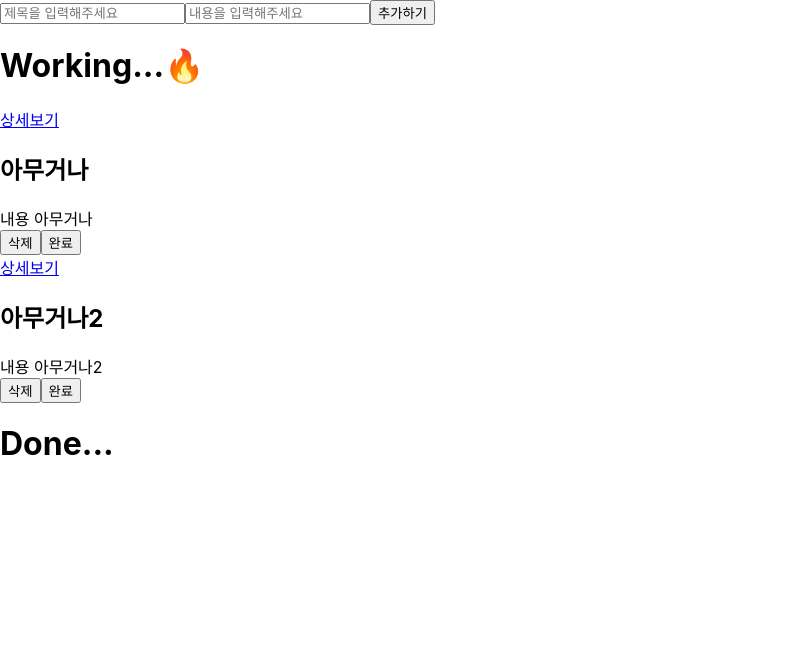
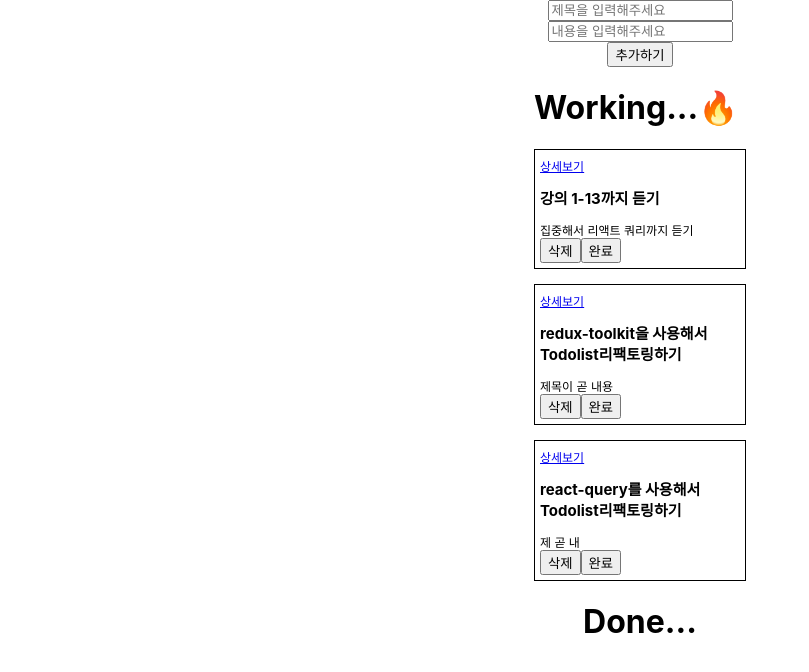
Before and after one commit to junho01052/lv2-todo-list, a React (Create React App) app: page / in a window 1280 px wide. Shown: the top 672 px of the page, without its empty margins (0-809 px from the left). Built offline with nearby package versions, Linux system fonts and the light colour scheme.

Commit message:
refactor: using redux-toolkit

```diff
--- a/package.json
+++ b/package.json
@@ -3,6 +3,7 @@
   "version": "0.1.0",
   "private": true,
   "dependencies": {
+    "@reduxjs/toolkit": "^1.9.5",
     "@testing-library/jest-dom": "^5.16.5",
     "@testing-library/react": "^13.4.0",
     "@testing-library/user-event": "^13.5.0",
--- a/src/App.jsx
+++ b/src/App.jsx
@@ -3,11 +3,11 @@ import Router from "./shared/Router";
 import store from "./redux/config/configStore";
 
 function App() {
-  return(
+  return (
     <Provider store={store}>
       <Router />
     </Provider>
-  )
+  );
 }
 
 export default App;
--- a/src/components/Input.jsx
+++ b/src/components/Input.jsx
@@ -1,44 +1,40 @@
 import { useState } from "react";
-import { v4 as uuidv4 } from 'uuid';
+import { v4 as uuidv4 } from "uuid";
 import { useDispatch } from "react-redux";
-import { addItem } from "../redux/modules/reducers";
-
+import { addItem } from "../redux/modules/todos";
 
 const Input = () => {
-
-    const [title, setTitle] = useState("")
-    const [body, setBody] = useState("")
+  const [title, setTitle] = useState("");
+  const [body, setBody] = useState("");
 
   const dispatch = useDispatch();
 
   const onChangeTitle = (e) => {
-        setTitle(e.target.value)
-    }
+    setTitle(e.target.value);
+  };
 
   const onChangeBody = (e) => {
-        setBody(e.target.value)
-    }
-
-    const addTodo = () => {
+    setBody(e.target.value);
+  };
   const newObj = {
     id: uuidv4(),
     title,
     body,
-            isDone : false
-        }
-        dispatch(addItem(newObj))
-        setTitle("")
-        setBody("")
-    }
+    isDone: false,
+  };
+  const addTodo = () => {
+    dispatch(addItem(newObj));
+    setTitle("");
+    setBody("");
+  };
 
   return (
     <>
-            <input type="text" value={title} placeholder='제목을 입력해주세요'
-            onChange={onChangeTitle}></input>
-            <input type="text" value={body} placeholder='내용을 입력해주세요' onChange={onChangeBody}></input>
+      <input type="text" value={title} placeholder="제목을 입력해주세요" onChange={onChangeTitle}></input>
+      <input type="text" value={body} placeholder="내용을 입력해주세요" onChange={onChangeBody}></input>
       <button onClick={addTodo}>추가하기</button>
     </>
   );
-}
+};
 
 export default Input;
--- a/src/components/TodoItem.jsx
+++ b/src/components/TodoItem.jsx
@@ -1,32 +1,49 @@
 import { Link } from "react-router-dom";
 import { useDispatch } from "react-redux";
-import { deleteItem, updateItem } from "../redux/modules/reducers";
-
+import { deleteItem, updateItem } from "../redux/modules/todos";
+import { styled } from "styled-components";
 
 const TodoItem = ({ e }) => {
   const deleteTodo = (id) => {
-    dispatch(deleteItem(id))
-  }
+    dispatch(deleteItem(id));
+  };
 
-const dispatch = useDispatch()
+  const dispatch = useDispatch();
 
   const isDoneHandler = (id) => {
-      dispatch(updateItem(id))
+    dispatch(updateItem(id));
+  };
 
-  };
   return (
-    <>
+    <TodoItemStyle>
       <Link to={`/${e.id}`}>상세보기</Link>
       <h2>{e.title}</h2>
-      <div>{e.body}</div>
+      <div className="content">{e.body}</div>
       <button onClick={() => deleteTodo(e.id)}>삭제</button>
-      <button onClick={() => isDoneHandler(e.id)}>
-        {e.isDone ? '취소' : '완료'}
-      </button>
+      <button onClick={() => isDoneHandler(e.id)}>{e.isDone ? "취소" : "완료"}</button>
       <br></br>
-    </>
+    </TodoItemStyle>
   );
 };
 
 export default TodoItem;
 //onClick={() => deleteTodo(todo.id)}
+
+const TodoItemStyle = styled.div`
+  border: 1px solid black;
+  margin-top: 15px;
+  width: 200px;
+  padding: 5px;
+
+  a {
+    font-size: 12px;
+  }
+
+  h2 {
+    font-size: 15px;
+  }
+
+  .content {
+    font-size: 12px;
+  }
+`;
--- a/src/components/TodoItemList.jsx
+++ b/src/components/TodoItemList.jsx
@@ -1,11 +1,10 @@
-import TodoItem from './TodoItem';
-import { useSelector } from 'react-redux';
+import TodoItem from "./TodoItem";
+import { useSelector } from "react-redux";
 
 const TodoItemList = () => {
-
-    const data = useSelector((state) => {
-        return state.reducers
-    })
+  const data = useSelector((state) => {
+    return state.todos;
+  });
 
   return (
     <>
@@ -14,16 +13,16 @@ const TodoItemList = () => {
         {data
           .filter((item) => item.isDone === false)
           .map((e) => {
-              return <TodoItem key={e.id} e={e} />;
-            })}
+            return <TodoItem key={e.id} e={e} />;
+          })}
       </div>
       <div>
         <h1>Done...</h1>
         {data
           .filter((item) => item.isDone === true)
           .map((e) => {
-              return <TodoItem key={e.id} e={e} />;
-            })}
+            return <TodoItem key={e.id} e={e} />;
+          })}
       </div>
     </>
   );
--- a/src/pages/Home.jsx
+++ b/src/pages/Home.jsx
@@ -1,14 +1,22 @@
-import Input from '../components/Input';
-import TodoItemList from '../components/TodoItemList';
+import Input from "../components/Input";
+import TodoItemList from "../components/TodoItemList";
+import { styled } from "styled-components";
 
 const Home = () => {
-
   return (
-    <>
+    <HomeStyle>
       <Input />
       <TodoItemList />
-    </>
+    </HomeStyle>
   );
 };
 
 export default Home;
+
+const HomeStyle = styled.div`
+  display: flex;
+  flex-direction: column;
+  justify-content: center;
+  align-items: center;
+  margin: 0 auto;
+`;
--- a/src/pages/TodoListDetail.jsx
+++ b/src/pages/TodoListDetail.jsx
@@ -1,29 +1,28 @@
 import { useParams } from "react-router-dom";
 import { useNavigate } from "react-router-dom";
-import { useSelector } from 'react-redux';
-
+import { useSelector } from "react-redux";
 
 const TodoListDetail = () => {
-    const { id } = useParams()
+  const { id } = useParams();
 
-    const navigate = useNavigate()
+  const navigate = useNavigate();
 
   const data = useSelector((state) => {
-        return state.reducers
-    })
+    return state.todos;
+  });
 
   const foundData = data.find((item) => {
-        return item.id === parseInt(id)
-    })
+    return item.id === parseInt(id);
+  });
 
   return (
     <>
       <div>{`id : ${id}`}</div>
-            <button onClick={() => navigate('/')}>이전으로</button>
+      <button onClick={() => navigate("/")}>이전으로</button>
       <div>{foundData.title}</div>
       <div>{foundData.body}</div>
     </>
   );
-}
+};
 
 export default TodoListDetail;
--- a/src/redux/config/configStore.js
+++ b/src/redux/config/configStore.js
@@ -1,11 +1,20 @@
-import { createStore } from "redux"
-import { combineReducers } from "redux"
-import reducers from "../modules/reducers"
+import { configureStore } from "@reduxjs/toolkit";
+import { createStore } from "redux";
+import { combineReducers } from "redux";
+import todos from "../modules/todos";
 
-const rootReducer = combineReducers({
-    reducers
-})
+// ASIS : 일반 리듀서
+// const rootReducer = combineReducers({
+//   reducers,
+// });
 
-const store = createStore(rootReducer)
+// const store = createStore(rootReducer);
+
+// TODO : Redux Toolkit
+const store = configureStore({
+  reducer: {
+    todos,
+  },
+});
 
 export default store;
--- a/src/redux/modules/reducers.js
+++ /dev/null
@@ -1,65 +0,0 @@
-const ADD_ITEM = 'reducers/ADD_ITEM'
-const DELETE_ITEM = 'reducers/DELETE_ITEM'
-const UPDATE_ITEM = 'reducers/UPDATE_ITEM'
-
-export const addItem = (payload) => {
-    return {
-        type: ADD_ITEM,
-        payload
-    }
-}
-
-export const deleteItem = (payload) => {
-    return {
-        type: DELETE_ITEM,
-        payload
-    }
-}
-
-export const updateItem = (payload) => {
-    return {
-        type: UPDATE_ITEM,
-        payload
-    }
-}
-
-const initialState = [
-    {
-    id:1,
-    title: '아무거나',
-    body: '내용 아무거나',
-    isDone: false
-},
-{
-    id:2,
-    title: '아무거나2',
-    body: '내용 아무거나2',
-    isDone: false
-}
-]
-
-const reducers = (state = initialState, action) => {
-    // console.log(state)
-    switch (action.type) {
-        case ADD_ITEM:
-            return [...state, action.payload]
-        case DELETE_ITEM:
-            return state.filter((item) => item.id !== action.payload)
-        case UPDATE_ITEM:
-            return state.map((item) => {
-                if (item.id === action.payload) {
-                    return {
-                        ...item,
-                        isDone : !item.isDone
-                    }
-                } else {
-                    return item
-                }
-            })
-
-        default:
-            return state;
-    }
-}
-
-export default reducers;
--- /dev/null
+++ b/src/redux/modules/todos.js
@@ -0,0 +1,100 @@
+import { createSlice } from "@reduxjs/toolkit";
+
+// const ADD_ITEM = "reducers/ADD_ITEM";
+// const DELETE_ITEM = "reducers/DELETE_ITEM";
+// const UPDATE_ITEM = "reducers/UPDATE_ITEM";
+
+// export const addItem = (payload) => {
+//   return {
+//     type: ADD_ITEM,
+//     payload,
+//   };
+// };
+
+// export const deleteItem = (payload) => {
+//   return {
+//     type: DELETE_ITEM,
+//     payload,
+//   };
+// };
+
+// export const updateItem = (payload) => {
+//   return {
+//     type: UPDATE_ITEM,
+//     payload,
+//   };
+// };
+
+const initialState = [
+  {
+    id: 1,
+    title: "강의 1-13까지 듣기",
+    body: "집중해서 리액트 쿼리까지 듣기",
+    isDone: false,
+  },
+  {
+    id: 2,
+    title: "redux-toolkit을 사용해서 Todolist리팩토링하기",
+    body: "제목이 곧 내용",
+    isDone: false,
+  },
+  {
+    id: 3,
+    title: "react-query를 사용해서 Todolist리팩토링하기",
+    body: "제 곧 내",
+    isDone: false,
+  },
+];
+
+// const todos = (state = initialState, action) => {
+//   // console.log(state)
+//   switch (action.type) {
+//     case ADD_ITEM:
+//       return [...state, action.payload];
+//     case DELETE_ITEM:
+//       return state.filter((item) => item.id !== action.payload);
+//     case UPDATE_ITEM:
+//       return state.map((item) => {
+//         if (item.id === action.payload) {
+//           return {
+//             ...item,
+//             isDone: !item.isDone,
+//           };
+//         } else {
+//           return item;
+//         }
+//       });
+
+//     default:
+//       return state;
+//   }
+// };
+
+const todosSlice = createSlice({
+  name: "todos",
+  initialState,
+  reducers: {
+    addItem: (state, action) => {
+      console.log(action.payload);
+      return [...state, action.payload];
+    },
+    deleteItem: (state, action) => {
+      return state.filter((item) => item.id !== action.payload);
+    },
+    updateItem: (state, action) => {
+      return state.map((item) => {
+        if (item.id === action.payload) {
+          return { ...item, isDone: !item.isDone };
+        } else {
+          return item;
+        }
+      });
+    },
+  },
+});
+
+// console.log("todosSlice.reducers = " + todosSlice.reducers);
+// console.log("todosSlice.actions = " + todosSlice.actions);
+
+export default todosSlice.reducer;
+export const { addItem, deleteItem, updateItem } = todosSlice.actions;
--- a/src/shared/Router.js
+++ b/src/shared/Router.js
@@ -11,6 +11,6 @@ const Router = () => {
       </Routes>
     </BrowserRouter>
   );
-}
+};
 
 export default Router;
```
Also changed, not shown: src/index.js (+10 -8 lines), 1 other file (tests, documents, lock files or other folders). Lines whose indentation alone changed are shown as unchanged.
